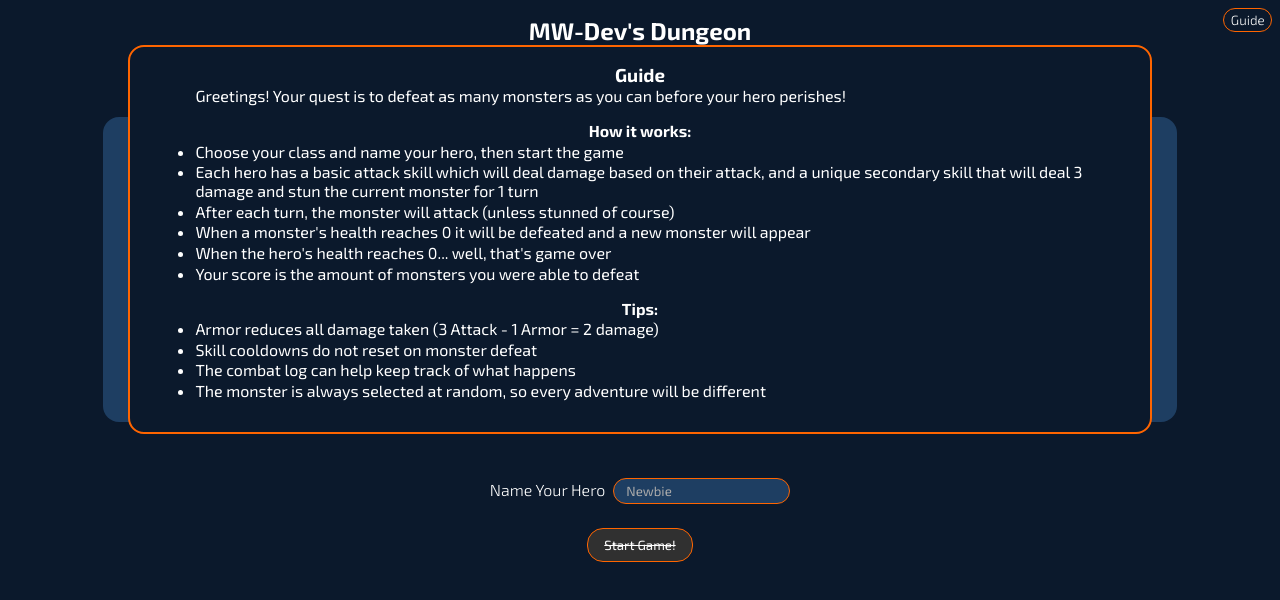
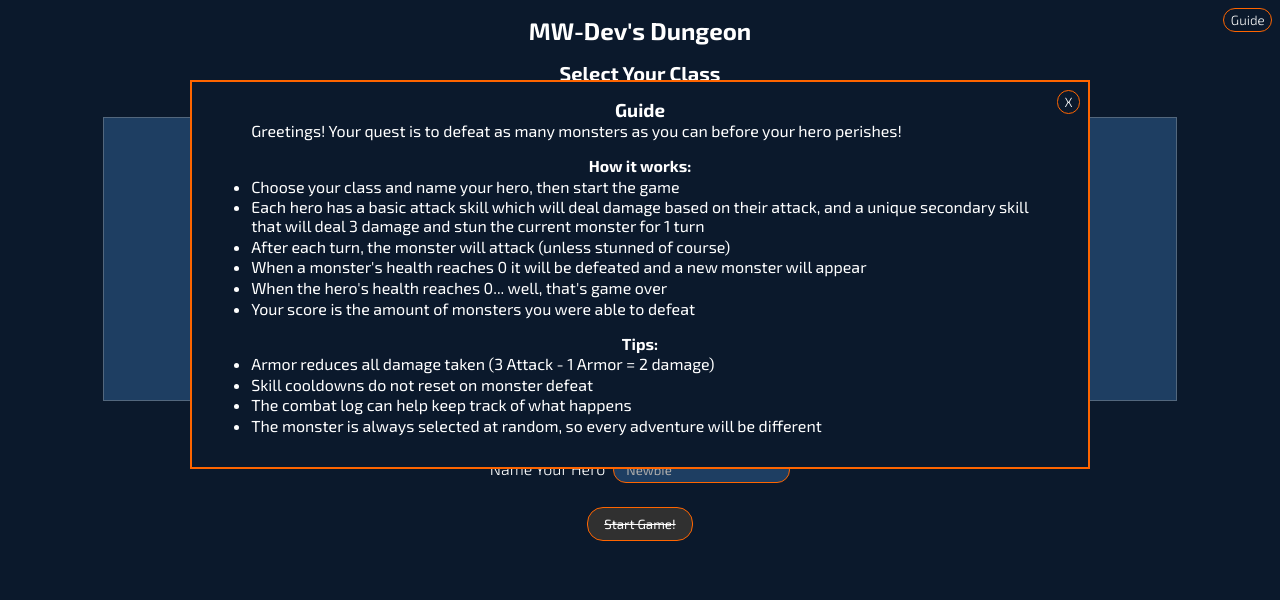
Before and after one commit to mattwheeler-dev/react-dungeon, a React (Vite) app: page / in a window 1280 px wide. Both pictures are taken after a click on the button "Guide". Shown: the top 600 px of the page. Built offline with nearby package versions, Linux system fonts and the light colour scheme; no server answers; the database is empty.

Commit message:
fix top level await; style updates; combine modal stylesheets

```diff
--- a/src/App.jsx
+++ b/src/App.jsx
@@ -25,19 +25,14 @@ const app = initializeApp(firebaseConfig);
 const db = getFirestore(app);
 const scoresRef = collection(db, "scores");
 const leaders = query(scoresRef, orderBy("Score", "desc"), limit(10))
-const querySnapshot = await getDocs(leaders);
-const leaderboard = [];
-querySnapshot.forEach((doc) => {
-    leaderboard.push(doc.data())
-    console.log(doc.id, " => ", doc.data())
-})
+
 
 const monsters = ["Slime", "Skeleton", "Shroomer"];
 
 const App = () => {
-	const randomMonster = monsters[Math.floor(Math.random() * 3)];
     const [playerName, setPlayerName] = useState("")
 	const [playerStats, setPlayerStats] = useState(HeroFactory(""));
+	const randomMonster = monsters[Math.floor(Math.random() * 3)];
 	const [monsterStats, setMonsterStats] = useState(
 		MonsterFactory(randomMonster)
 	);
@@ -47,6 +42,21 @@ const App = () => {
 	const [stunned, setStunned] = useState(false);
 	const [score, setScore] = useState(0);
 	const [gameOver, setGameOver] = useState(false);
+    const [leaderboard, setLeaderboard] = useState([])
+
+    // fetch leaderboard
+    useEffect(() => {
+        const fetchData = async () => {
+            const querySnapshot = await getDocs(leaders);
+            const data = [];
+            querySnapshot.forEach((doc) => {
+                data.push(doc.data())
+                console.log(doc.id, " => ", doc.data())
+            })
+            setLeaderboard(data);
+        }
+        fetchData()
+    }, [gameOver])
 
 	// monster turn
 	useEffect(() => {
--- a/src/assets/styles/Battlefield.css
+++ b/src/assets/styles/Battlefield.css
@@ -2,16 +2,18 @@
 	display: flex;
 	flex-wrap: wrap;
 	align-items: center;
-	justify-content: space-around;
+	justify-content: space-between;
 }
 
 /* cards */
 .card {
 	height: 20rem;
-	width: 45%;
+	width: 47%;
+    max-width: 450px;
+    text-align: center;
 	padding: 1rem 0;
 	background-color: var(--blue);
-	border-radius: var(--radius);
+    border: 1px solid #a9a9a960;
 	display: flex;
 	flex-direction: column;
 	align-items: center;
@@ -25,20 +27,24 @@
 .health {
 	width: 90%;
 	text-align: center;
+    padding: 0.2rem;
 	border: 1px solid #fff;
+    border-radius: var(--radius);
 }
 
 /* skill btns */
 .skill-btns {
 	width: 100%;
 	margin: 1rem auto;
-	text-align: center;
+    display: flex;
+    align-items: center;
+    justify-content: center;
 }
 
 .skill-btns button {
 	cursor: pointer;
-	height: 7rem;
-	width: 7rem;
+	height: 6rem;
+	width: 6rem;
 	margin: 0 1rem;
 	font-size: 1rem;
 	color: #fff;
--- a/src/assets/styles/CombatLog.css
+++ b/src/assets/styles/CombatLog.css
@@ -2,11 +2,10 @@
 	height: 10rem;
 	width: 90%;
     max-width: 800px;
-    margin-top: 1rem;
+    margin: 1rem auto;
 	padding: 1rem;
 	background-color: #000;
 	border: var(--border);
-	border-radius: 1rem;
 	overflow-y: scroll;
 }
 
@@ -22,16 +21,14 @@
 
 .combat-log::-webkit-scrollbar {
 	width: 10px;
-	border-radius: var(--radius);
 }
 
 .combat-log::-webkit-scrollbar-track {
 	background-color: var(--midnight);
-	border: 1px solid var(--orange);
-	border-radius: var(--radius);
+	border-left: 1px solid var(--orange);
 }
 
 .combat-log::-webkit-scrollbar-thumb {
 	background-color: var(--blue);
-	border-radius: var(--radius);
+	border-left: 1px solid var(--orange);
 }
--- a/src/assets/styles/GameOver.css
+++ b/src/assets/styles/GameOver.css
@@ -9,6 +9,7 @@
 }
 
 .game-over img {
+    height: 20rem;
     margin: 2rem 0;
 }
 
--- a/src/assets/styles/Guide.css
+++ /dev/null
@@ -1,42 +0,0 @@
-.guide-btn {
-	padding: 0.2rem 0.4rem;
-	font-weight: 300;
-	color: #fff;
-	background-color: transparent;
-	border-radius: var(--radius);
-	position: absolute;
-	top: 0.5rem;
-	right: 0.5rem;
-}
-
-.guide {
-	display: none;
-	width: 80%;
-	margin: 0 auto;
-	padding: 1rem;
-	background-color: var(--midnight);
-	border: var(--border);
-	border-radius: var(--radius);
-	position: absolute;
-	left: 10%;
-	z-index: 99;
-}
-
-.guide.open {
-	display: block;
-}
-
-.guide h3,
-.guide h4 {
-	text-align: center;
-}
-
-.guide p,
-.guide ul {
-	width: 90%;
-	margin: 0 auto 1rem auto;
-}
-
-.guide ul li {
-	margin-top: 0.1rem;
-}
--- a/src/assets/styles/Leaderboard.css
+++ b/src/assets/styles/Modals.css
@@ -13,7 +13,6 @@
 	padding: 2rem 0;
 	background-color: var(--midnight);
 	border: var(--border);
-	border-radius: var(--radius);
 	position: absolute;
 	left: 10%;
 	z-index: 99;
@@ -51,3 +50,45 @@ th,td  {
     padding: 0.5rem 0 0.25rem 0;
     border-bottom: 1px solid var(--orange);
 }
+
+.guide-btn {
+	padding: 0.2rem 0.4rem;
+	font-weight: 300;
+	color: #fff;
+	background-color: transparent;
+	border-radius: var(--radius);
+	position: absolute;
+	top: 0.5rem;
+	right: 0.5rem;
+}
+
+.guide {
+	display: none;
+	width: 80%;
+	margin: 0 auto;
+	padding: 1rem;
+	background-color: var(--midnight);
+	border: var(--border);
+	position: absolute;
+	left: 10%;
+	z-index: 99;
+}
+
+.guide.open {
+	display: block;
+}
+
+.guide h3,
+.guide h4 {
+	text-align: center;
+}
+
+.guide p,
+.guide ul {
+	width: 90%;
+	margin: 0 auto 1rem auto;
+}
+
+.guide ul li {
+	margin-top: 0.1rem;
+}
--- a/src/assets/styles/SelectHero.css
+++ b/src/assets/styles/SelectHero.css
@@ -13,10 +13,10 @@
 	padding: 1rem;
 	text-align: center;
 	background-color: var(--blue);
-	border-radius: var(--radius);
+    border: 1px solid #a9a9a960;
 	display: flex;
 	align-items: center;
-	justify-content: space-between;
+	justify-content: space-around;
 	transition: var(--transition);
 }
 
@@ -46,7 +46,6 @@
 
 .hero-text p {
 	margin: 0.25rem 0;
-    /* font-size: 0.9rem; */
 }
 
 
--- a/src/assets/styles/index.css
+++ b/src/assets/styles/index.css
@@ -32,7 +32,7 @@ body {
 
 section {
     max-width: 1100px;
-    margin-top: 1rem;
+    margin: 1rem auto;
 }
 
 /* global headings */
@@ -79,6 +79,13 @@ button:hover {
 		margin: 2rem auto;
 	}
 
+    .guide, .hoh {
+        max-width: 900px;
+        top: 10%;
+        left: 0;
+        right: 0;
+    }
+
 	.select-hero-container {
 		flex-direction: row;
 		flex-wrap: wrap;
@@ -91,8 +98,26 @@ button:hover {
 		flex-direction: column;
 	}
 
+    .battlefield {
+        justify-content: space-around;
+    }
+
+    .card {
+        height: 25rem;
+    }
+
+    .skill-btns button {
+        height: 8rem;
+        width: 8rem;
+        margin: 1rem 2rem;
+    }
+
 	.stun-icon {
 		height: 4rem;
 		width: 4rem;
 	}
+
+    .combat-log {
+        height: 15rem;
+    }
 }
--- a/src/pages/Guide.jsx
+++ b/src/pages/Guide.jsx
@@ -1,5 +1,5 @@
 import { useState } from "react";
-import "../assets/styles/Guide.css"
+import "../assets/styles/Modals.css"
 
 const Guide = () => {
 	const [isOpen, setIsOpen] = useState(false);
@@ -14,6 +14,9 @@ const Guide = () => {
 				Guide
 			</button>
 			<div className={`guide ${isOpen && "open"}`}>
+            <button className="guide-btn" onClick={toggleGuide}>
+				X
+			</button>
 				<h3>Guide</h3>
 				<p>
 					Greetings! Your quest is to defeat as many monsters as you can before
--- a/src/pages/Leaderboard.jsx
+++ b/src/pages/Leaderboard.jsx
@@ -1,6 +1,6 @@
 import { useState, useContext } from "react";
 import { AppContext } from "../App";
-import "../assets/styles/Leaderboard.css"
+import "../assets/styles/Modals.css"
 
 
 const Leaderboard = () => {
--- a/src/pages/SelectHero.jsx
+++ b/src/pages/SelectHero.jsx
@@ -61,7 +61,6 @@ const SelectHero = () => {
 					<p>Health: {hero.health}</p>
 					<p>Armor: {hero.armor}</p>
 					<p>Attack: {hero.attack}</p>
-					<p>Skills: {`${hero.skills[0]}, ${hero.skills[1]}`}</p>
 				</div>
 			</article>
 		);
```
